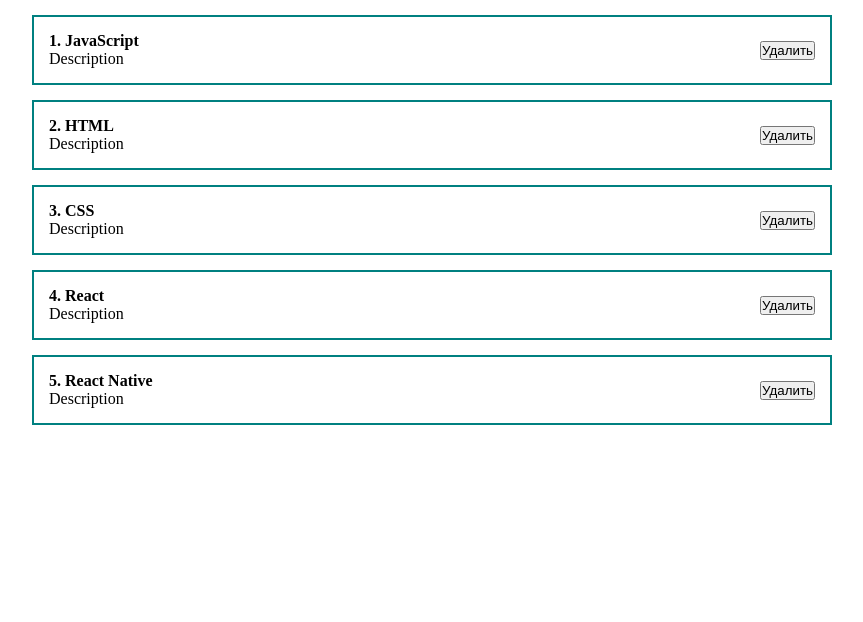
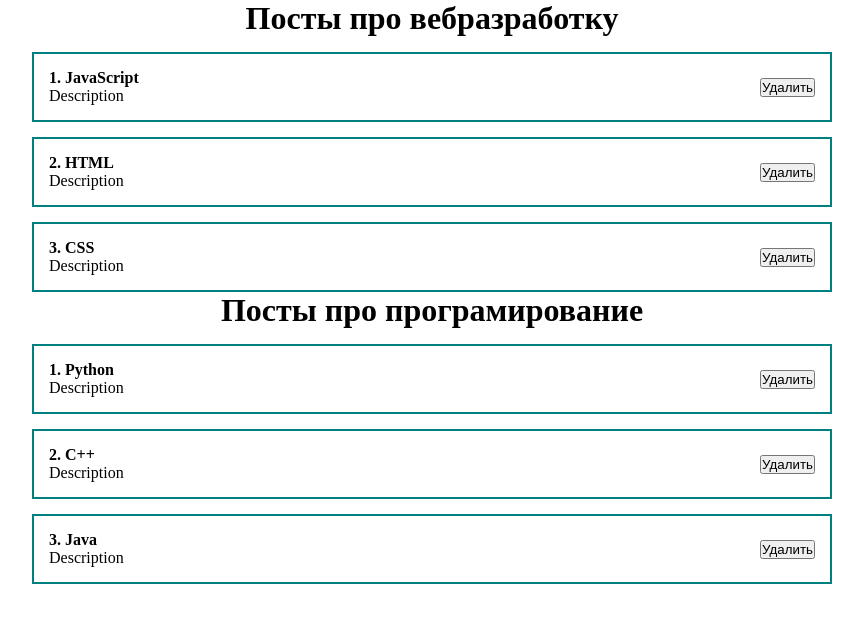
Before and after one commit to ArtemBakhmatov/react_project, a React (Create React App) app: page / in a window 1280 px wide. Shown: the top 622 px of the page, without its empty margins (208-1071 px from the left). Built offline with nearby package versions, Linux system fonts and the light colour scheme.

Commit message:
Списки. Вызываем список через массив объектов

```diff
--- a/src/App.js
+++ b/src/App.js
@@ -1,16 +1,26 @@
-import React from "react";
+import React, { useState } from "react";
 
 import './styles/App.css';
-import PostItem from "./components/PostItem";
+import PostList from "./components/PostList";
 
 function App() {
+	const [posts, setPosts] = useState([
+		{id: 1, title: 'JavaScript', body: 'Description'},
+		{id: 2, title: 'HTML', body: 'Description'},
+		{id: 3, title: 'CSS', body: 'Description'}
+	]);
+
+	const [posts2, setPosts2] = useState([
+		{id: 1, title: 'Python', body: 'Description'},
+		{id: 2, title: 'C++', body: 'Description'},
+		{id: 3, title: 'Java', body: 'Description'}
+	]);
+
 	return (
 		<div className="App">
-			<PostItem post={{id: 1, title: 'JavaScript', body: 'Description'}} />
-			<PostItem post={{id: 2, title: 'HTML', body: 'Description'}} />
-			<PostItem post={{id: 3, title: 'CSS', body: 'Description'}} />
-			<PostItem post={{id: 4, title: 'React', body: 'Description'}} />
-			<PostItem post={{id: 5, title: 'React Native', body: 'Description'}} />
+			<PostList posts={posts} title='Посты про вебразработку' />
+			<PostList posts={posts2} title='Посты про програмирование' />
+
 		</div>
 	);
 }
--- /dev/null
+++ b/src/components/PostList.js
@@ -0,0 +1,19 @@
+import React from 'react';
+
+import PostItem from './PostItem';
+
+const PostList = ({posts, title}) => {
+
+    return (
+        <div>
+            <h1 style={{textAlign: 'center'}}>
+				{title}
+			</h1>
+			{posts.map((post) =>
+				<PostItem post={post} key={post.id} />
+			)}
+        </div>
+    );
+};
+
+export default PostList;
```
